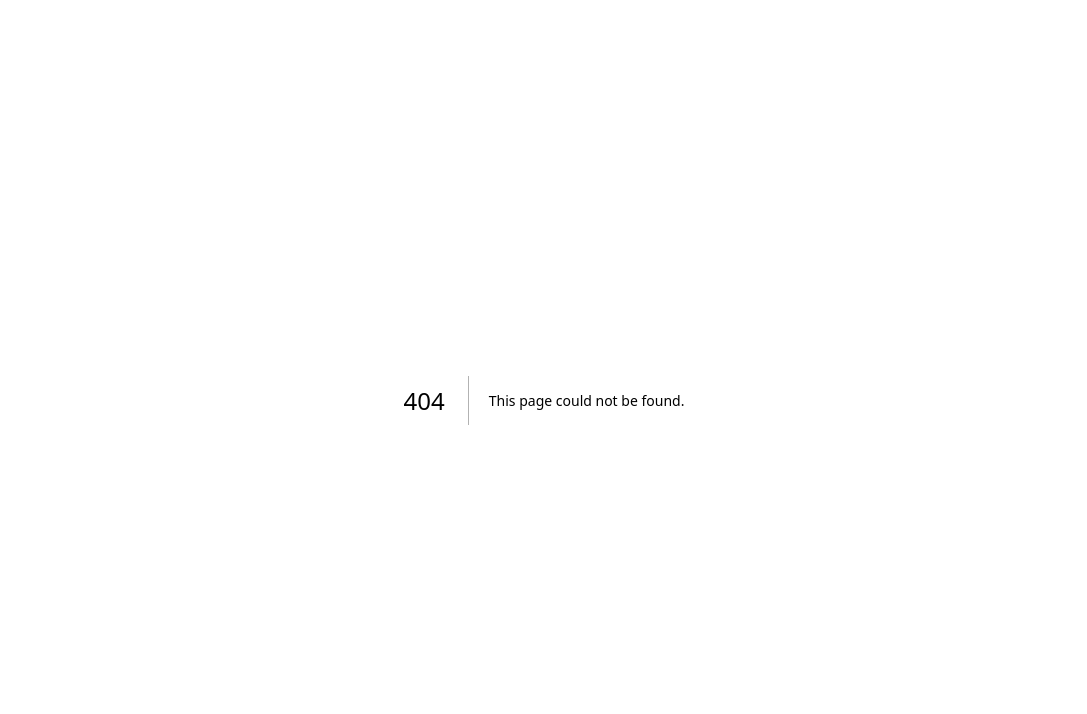
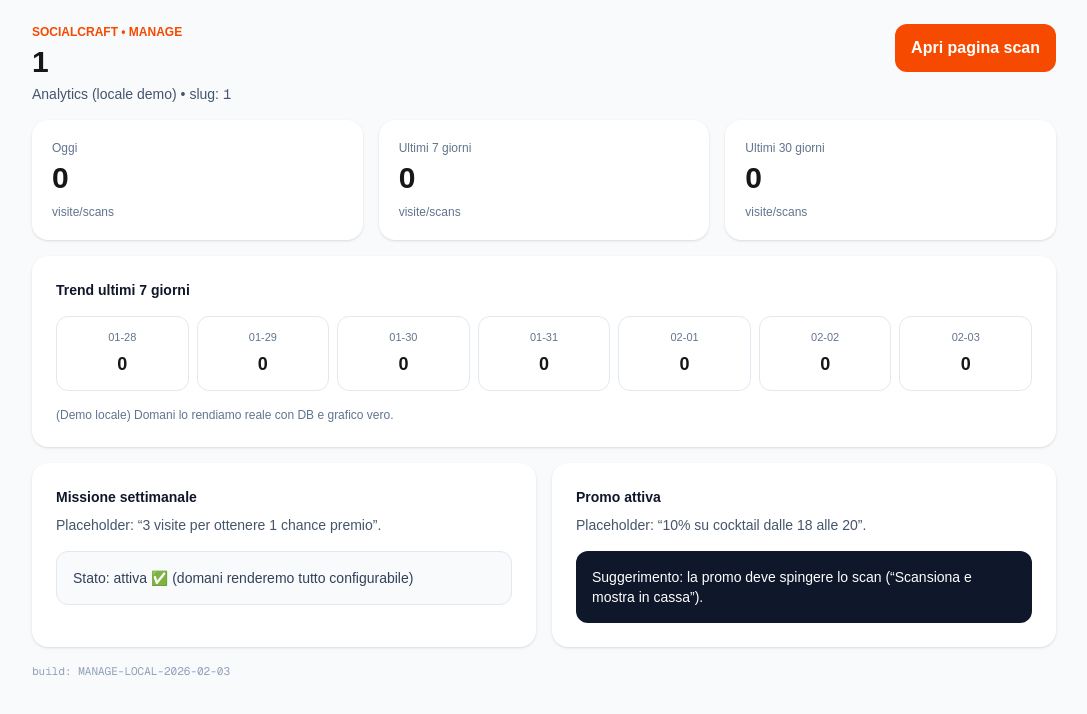
Before and after one commit to vits2709/socialcraft-platform, a Next.js app: page /manage/1 in a window 1280 px wide. Before the commit this address had no page. Shown: the top 714 px of the page, without its empty margins (96-1183 px from the left). Built offline with nearby package versions, Linux system fonts and the light colour scheme.

Commit message:
add manage venue dashboard (local analytics)

```diff
--- /dev/null
+++ b/app/manage/[slug]/page.tsx
@@ -0,0 +1,165 @@
+"use client";
+
+import { useEffect, useMemo, useState } from "react";
+import Link from "next/link";
+
+function safeSlug(raw: string) {
+  return (raw || "")
+    .toLowerCase()
+    .trim()
+    .replace(/\s+/g, "-")
+    .replace(/[^a-z0-9-]/g, "");
+}
+
+function prettify(slug: string) {
+  const s = slug.replace(/-/g, " ").trim();
+  return s ? s.charAt(0).toUpperCase() + s.slice(1) : "Venue";
+}
+
+function dayKey(d: Date) {
+  const yyyy = d.getFullYear();
+  const mm = String(d.getMonth() + 1).padStart(2, "0");
+  const dd = String(d.getDate()).padStart(2, "0");
+  return `${yyyy}-${mm}-${dd}`;
+}
+
+function readDailyCount(slug: string, d: Date) {
+  const k = `dailyCount:${slug}:${dayKey(d)}`;
+  return Number(localStorage.getItem(k) || "0");
+}
+
+export default function ManageVenuePage({ params }: { params: { slug: string } }) {
+  const slug = useMemo(() => safeSlug(params.slug), [params.slug]);
+  const venueName = useMemo(() => prettify(slug), [slug]);
+
+  const [ready, setReady] = useState(false);
+  const [today, setToday] = useState(0);
+  const [last7, setLast7] = useState(0);
+  const [last30, setLast30] = useState(0);
+  const [series7, setSeries7] = useState<{ day: string; count: number }[]>([]);
+
+  useEffect(() => {
+    const now = new Date();
+
+    const t = readDailyCount(slug, now);
+    let s7 = 0;
+    let s30 = 0;
+
+    const arr7: { day: string; count: number }[] = [];
+
+    for (let i = 0; i < 30; i++) {
+      const d = new Date(now);
+      d.setDate(now.getDate() - i);
+      const c = readDailyCount(slug, d);
+
+      s30 += c;
+      if (i < 7) {
+        s7 += c;
+        arr7.push({ day: dayKey(d).slice(5), count: c }); // MM-DD
+      }
+    }
+
+    arr7.reverse();
+
+    setToday(t);
+    setLast7(s7);
+    setLast30(s30);
+    setSeries7(arr7);
+    setReady(true);
+  }, [slug]);
+
+  if (!ready) {
+    return (
+      <main className="min-h-screen bg-slate-50 flex items-center justify-center p-6">
+        <div className="rounded-2xl bg-white p-6 shadow w-full max-w-3xl">
+          <div className="text-sm font-bold">Caricamento dashboard…</div>
+        </div>
+      </main>
+    );
+  }
+
+  return (
+    <main className="min-h-screen bg-slate-50 p-6">
+      <div className="max-w-5xl mx-auto space-y-4">
+        <div className="flex items-start justify-between gap-4">
+          <div>
+            <div className="text-xs font-semibold text-orange-600">SOCIALCRAFT • MANAGE</div>
+            <h1 className="text-3xl font-extrabold mt-1">{venueName}</h1>
+            <div className="text-sm text-slate-600 mt-1">
+              Analytics (locale demo) • slug: <span className="font-mono">{slug}</span>
+            </div>
+          </div>
+
+          <Link
+            href={`/v/${encodeURIComponent(slug)}`}
+            className="rounded-xl bg-orange-600 text-white font-bold px-4 py-3 hover:opacity-90"
+          >
+            Apri pagina scan
+          </Link>
+        </div>
+
+        {/* KPI */}
+        <div className="grid grid-cols-1 sm:grid-cols-3 gap-4">
+          <div className="rounded-2xl bg-white p-5 shadow">
+            <div className="text-xs text-slate-500">Oggi</div>
+            <div className="text-3xl font-extrabold mt-1">{today}</div>
+            <div className="text-xs text-slate-500 mt-2">visite/scans</div>
+          </div>
+          <div className="rounded-2xl bg-white p-5 shadow">
+            <div className="text-xs text-slate-500">Ultimi 7 giorni</div>
+            <div className="text-3xl font-extrabold mt-1">{last7}</div>
+            <div className="text-xs text-slate-500 mt-2">visite/scans</div>
+          </div>
+          <div className="rounded-2xl bg-white p-5 shadow">
+            <div className="text-xs text-slate-500">Ultimi 30 giorni</div>
+            <div className="text-3xl font-extrabold mt-1">{last30}</div>
+            <div className="text-xs text-slate-500 mt-2">visite/scans</div>
+          </div>
+        </div>
+
+        {/* Trend 7 giorni (semplice e leggibile) */}
+        <div className="rounded-2xl bg-white p-6 shadow">
+          <div className="text-sm font-bold text-slate-900">Trend ultimi 7 giorni</div>
+          <div className="mt-4 grid grid-cols-7 gap-2">
+            {series7.map((x) => (
+              <div key={x.day} className="rounded-xl border border-slate-200 p-3 text-center">
+                <div className="text-[11px] text-slate-500">{x.day}</div>
+                <div className="text-lg font-extrabold mt-1">{x.count}</div>
+              </div>
+            ))}
+          </div>
+          <div className="mt-4 text-xs text-slate-500">
+            (Demo locale) Domani lo rendiamo reale con DB e grafico vero.
+          </div>
+        </div>
+
+        {/* Mission & Promo (placeholder) */}
+        <div className="grid grid-cols-1 md:grid-cols-2 gap-4">
+          <div className="rounded-2xl bg-white p-6 shadow">
+            <div className="text-sm font-bold text-slate-900">Missione settimanale</div>
+            <div className="text-sm text-slate-600 mt-2">
+              Placeholder: “3 visite per ottenere 1 chance premio”.
+            </div>
+            <div className="mt-4 rounded-xl bg-slate-50 border border-slate-200 p-4 text-sm text-slate-700">
+              Stato: attiva ✅ (domani renderemo tutto configurabile)
+            </div>
+          </div>
+
+          <div className="rounded-2xl bg-white p-6 shadow">
+            <div className="text-sm font-bold text-slate-900">Promo attiva</div>
+            <div className="text-sm text-slate-600 mt-2">
+              Placeholder: “10% su cocktail dalle 18 alle 20”.
+            </div>
+            <div className="mt-4 rounded-xl bg-slate-900 text-white p-4 text-sm">
+              Suggerimento: la promo deve spingere lo scan (“Scansiona e mostra in cassa”).
+            </div>
+          </div>
+        </div>
+
+        <div className="text-[11px] font-mono text-slate-400">
+          build: MANAGE-LOCAL-2026-02-03
+        </div>
+      </div>
+    </main>
+  );
+}
```
